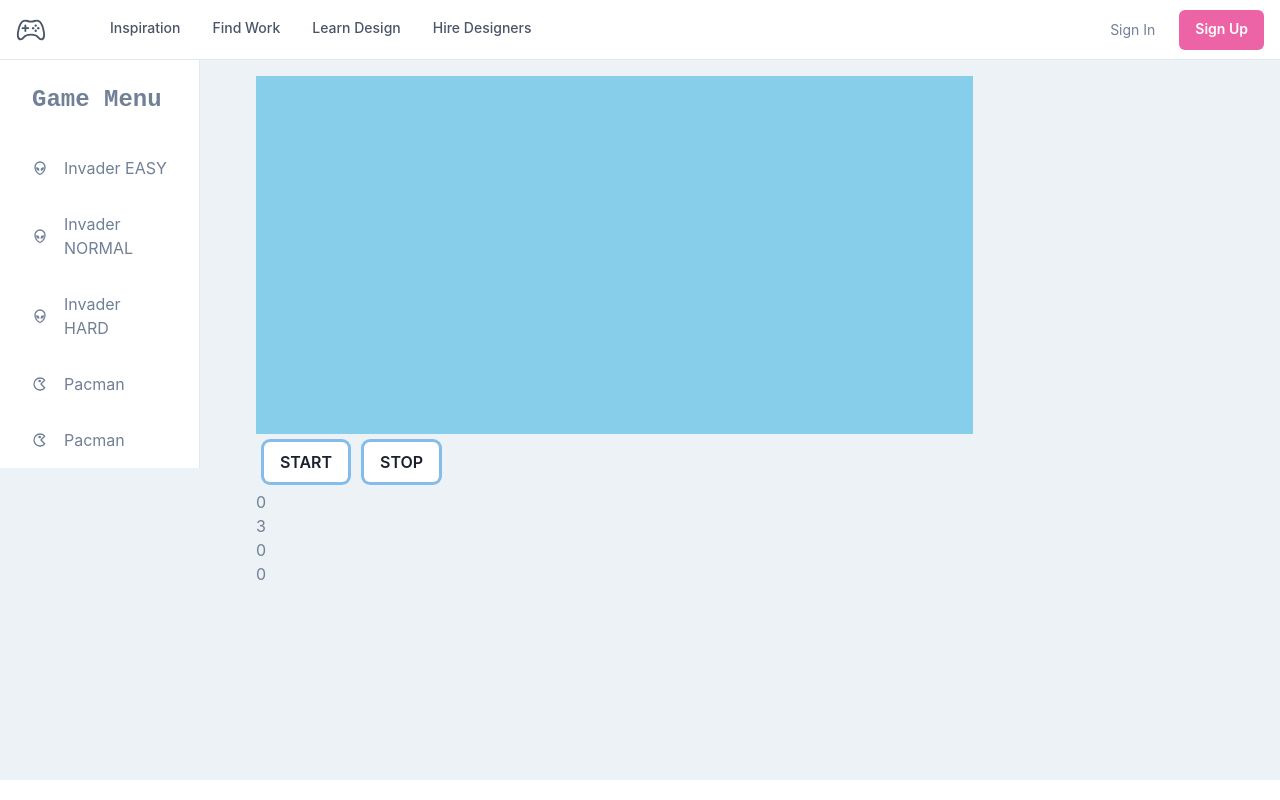
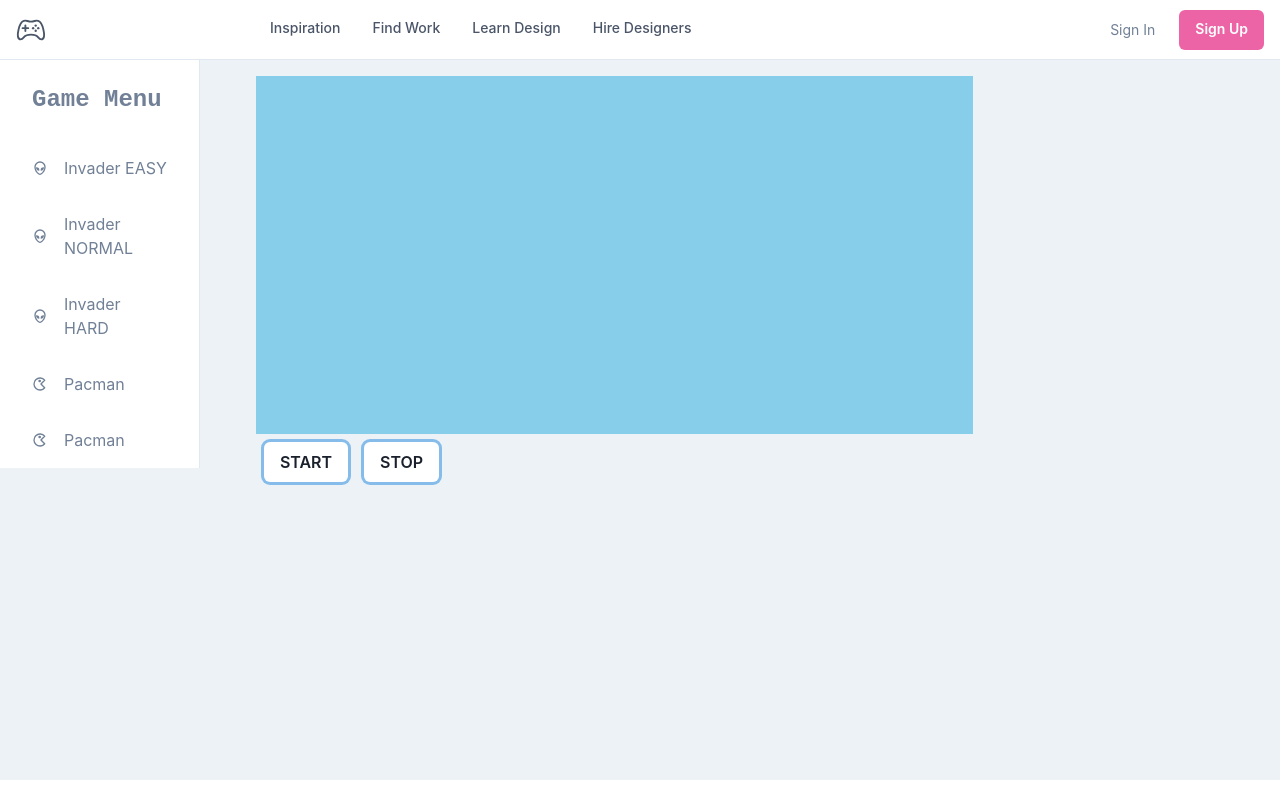
Before and after one commit to k-hirofumi/game-site, a React (Create React App) app: page /game1 in a window 1280 px wide. Built offline with nearby package versions, Linux system fonts and the light colour scheme.

Commit message:
add result

```diff
--- a/src/components/organisms/layout/Header.tsx
+++ b/src/components/organisms/layout/Header.tsx
@@ -69,7 +69,7 @@ export function Header() {
                             as={IoGameControllerOutline}
                         />
 
-                        <Flex display={{ base: 'none', md: 'flex' }} ml={10}>
+                        <Flex display={{ base: 'none', md: 'flex' }} ml={200}>
                             <DesktopNav />
                         </Flex>
                     </Flex>
--- a/src/components/pages/Game1.tsx
+++ b/src/components/pages/Game1.tsx
@@ -84,6 +84,7 @@ export const Game1 = memo(() => {
     const timeCountRef = useRef<number>(0);
     const playerPositionRef = useRef<playerObj>({ life: 0, x: 0, y: 0 });
     const playerLifePointsRef = useRef<number>(0);
+    const invadersRef = useRef<Array<invaderObj>>([]);
     const attackArrayRef = useRef<Array<attackObj>>([]);
     const invaderAttackArrayRef = useRef<Array<attackObj>>([]);
     const invadersHorizontalDirection = useRef<boolean>(true);
@@ -95,6 +96,7 @@ export const Game1 = memo(() => {
     playerLifePointsRef.current = playerLifePoints;
     attackArrayRef.current = attackArray;
     invaderAttackArrayRef.current = invaderAttackArray;
+    invadersRef.current = invaders;
 
 
     const playerMoveLeft = () => {
@@ -212,7 +214,19 @@ export const Game1 = memo(() => {
             if (playerLifePointsRef.current == 0) {
                 gameStop();
                 //結果へ遷移
-                navigate('/game1/result');
+                const getDefeatedCount = (() => {
+                    let count: number = 0;
+                    invadersRef.current.map((invader) => {
+                        count += invader.died ? 1 : 0;
+                    })
+                    return count;
+
+                })
+                navigate('/game1/result', {
+                    state: {
+                        time: timeCountRef.current * (TIME_INTERVAL / 1000), defeatedCount: getDefeatedCount()
+                    }
+                });
             }
 
 
@@ -263,12 +277,6 @@ export const Game1 = memo(() => {
                 <Button m={2} bg={'white'} boxShadow='outline' onClick={gameStart}>START</Button>
                 <Button m={2} bg={'white'} boxShadow='outline' onClick={gameStop}>STOP</Button>
             </Flex>
-            <p>{timeCount}</p>
-            <p>{playerLifePoints}</p>
-            <p>{attackArrayRef.current.length > 0 ? attackArrayRef.current[0].y : ""}</p>
-
-            <p>{playerPositionRef.current.x}</p>
-            <p>{attackArrayRef.current.length}</p>
         </Box>
     )
 })
--- a/src/components/pages/Result.tsx
+++ b/src/components/pages/Result.tsx
@@ -1,11 +1,21 @@
-import { memo } from "react"
-
-export const Result = memo(() => {
+import { Box, Flex } from "@chakra-ui/react";
+import { memo, useState } from "react"
+import { useLocation } from "react-router-dom";
+import { lGame1Result } from "../../types/games";
 
 
 
+export const Result = memo(() => {
+    const location = useLocation();
+    const [resultSet, setResultSet] = useState<any>(location.state);
+
 
     return (
-        <p>result</p>
+        <Box bg={'white'} w={400} h={300} textAlign='center'  >
+            <Box p={20}>
+                <Box as="p" fontSize='3xl' > タイム：{resultSet.time}s</Box>
+                <Box as="p" fontSize='3xl' >撃破数：{resultSet.defeatedCount}体</Box>
+            </Box>
+        </Box>
     )
 })
--- /dev/null
+++ b/src/layouts/GameLayout.tsx
@@ -0,0 +1,11 @@
+import { Outlet } from "react-router-dom"
+import { Sidebar } from "../components/organisms/layout/Sidebar"
+import { HeaderLayout } from "../components/templates/HeaderLayout"
+
+export const GameLayout = () => {
+    return (
+        <>
+            <Outlet />
+        </>
+    )
+}
--- a/src/Layout.tsx
+++ b/src/layouts/MainLayout.tsx
@@ -1,8 +1,8 @@
 import { Outlet } from "react-router-dom"
-import { Sidebar } from "./components/organisms/layout/Sidebar"
-import { HeaderLayout } from "./components/templates/HeaderLayout"
+import { Sidebar } from "../components/organisms/layout/Sidebar"
+import { HeaderLayout } from "../components/templates/HeaderLayout"
 
-export const Layout = () => {
+export const MainLayout = () => {
     return (
         <>
             <HeaderLayout>
--- a/src/router/Router.tsx
+++ b/src/router/Router.tsx
@@ -5,14 +5,18 @@ import { GamePre1 } from "../components/pages/GamePre1"
 import { Home } from "../components/pages/Home"
 import { Practice } from "../components/pages/Practice"
 import { Result } from "../components/pages/Result"
-import { Layout } from "../Layout"
+import { GameLayout } from "../layouts/GameLayout"
+import { MainLayout } from "../layouts/MainLayout"
 
 export const Router = memo(() => {
     return (
         <Routes>
-            <Route path="/" element={<Layout />} >
+            <Route path="/" element={<MainLayout />} >
                 <Route index element={<Home />} />
-                <Route path="game1" element={<Game1 />} />
+                <Route path="game1" element={<GameLayout />} >
+                    <Route index element={<Game1 />} />
+                    <Route path="result" element={<Result />} />
+                </Route>
                 <Route path="GamePre1" element={<GamePre1 />} />
                 <Route path="result" element={<Result />} />
                 <Route path="practice" element={<Practice />} />
--- /dev/null
+++ b/src/types/games.ts
@@ -0,0 +1,4 @@
+export type lGame1Result = {
+    time: number;
+    defeatedCount: number;
+}
```
